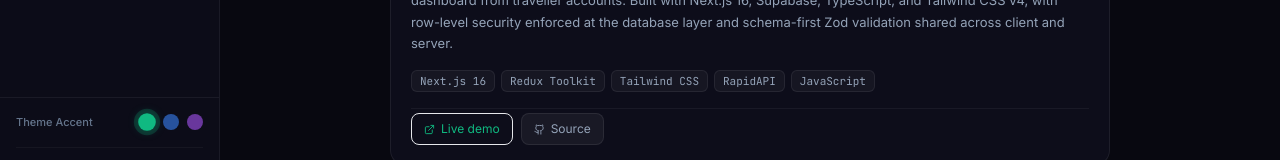
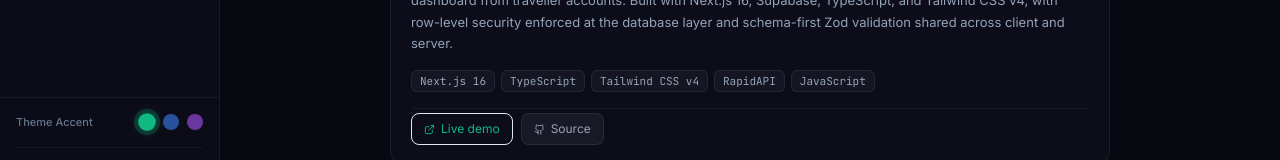
Before and after one commit to ansh-998/ansh-ai, a React (Vite) app: page /projects in a window 1280 px wide. Shown: the part 568-728 px from the top of the page. Built offline with nearby package versions, Linux system fonts and the light colour scheme.

Commit message:
refactor: update tripdesk tech list to include TypeScript

```diff
--- a/src/data/resume.js
+++ b/src/data/resume.js
@@ -54,7 +54,7 @@ export const projects = [
     tagline: 'Travel CRM & Booking Portalr',
     description:
       'Trip Desk is a full-stack platform built for slow-travel companies that need more than a spreadsheet to run their business. The public side lets travellers discover trips, explore photo galleries, and submit enquiries that land straight into the CRM. The admin side gives the sales team a live lead pipeline, per-lead call logs, and AI-generated WhatsApp outreach drafts — all powered by Gemini. Role-based auth separates the team dashboard from traveller accounts. Built with Next.js 16, Supabase, TypeScript, and Tailwind CSS v4, with row-level security enforced at the database layer and schema-first Zod validation shared across client and server.',
-    tech: ['Next.js 16', 'Redux Toolkit', 'Tailwind CSS', 'RapidAPI', 'JavaScript'],
+    tech: ['Next.js 16', 'TypeScript', ' Tailwind CSS v4', 'RapidAPI', 'JavaScript'],
     live: 'https://ai-summarizer-master.vercel.app/',
     github: 'https://github.com/ansh-998/ai-summarizer-master',
     highlight: false,
```
